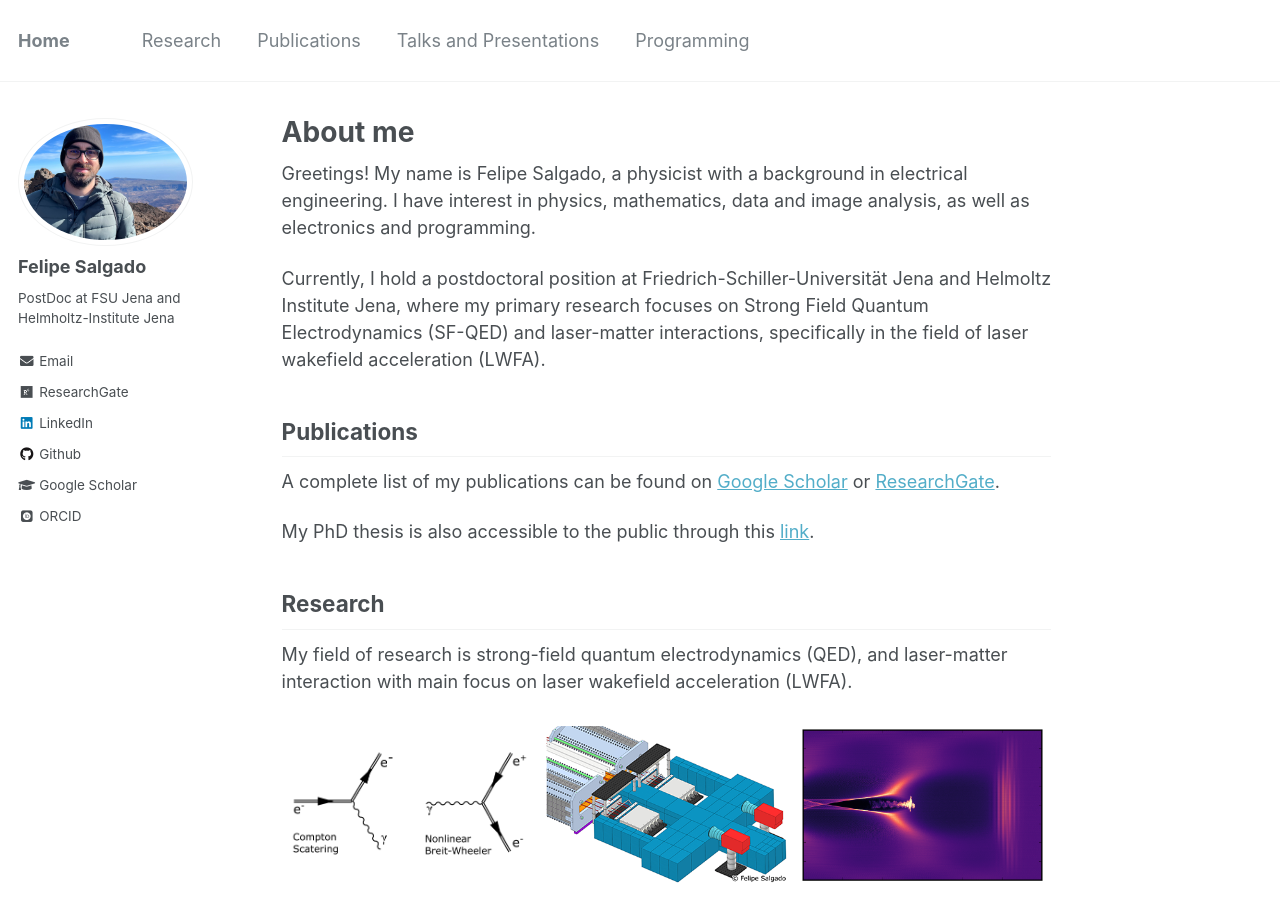
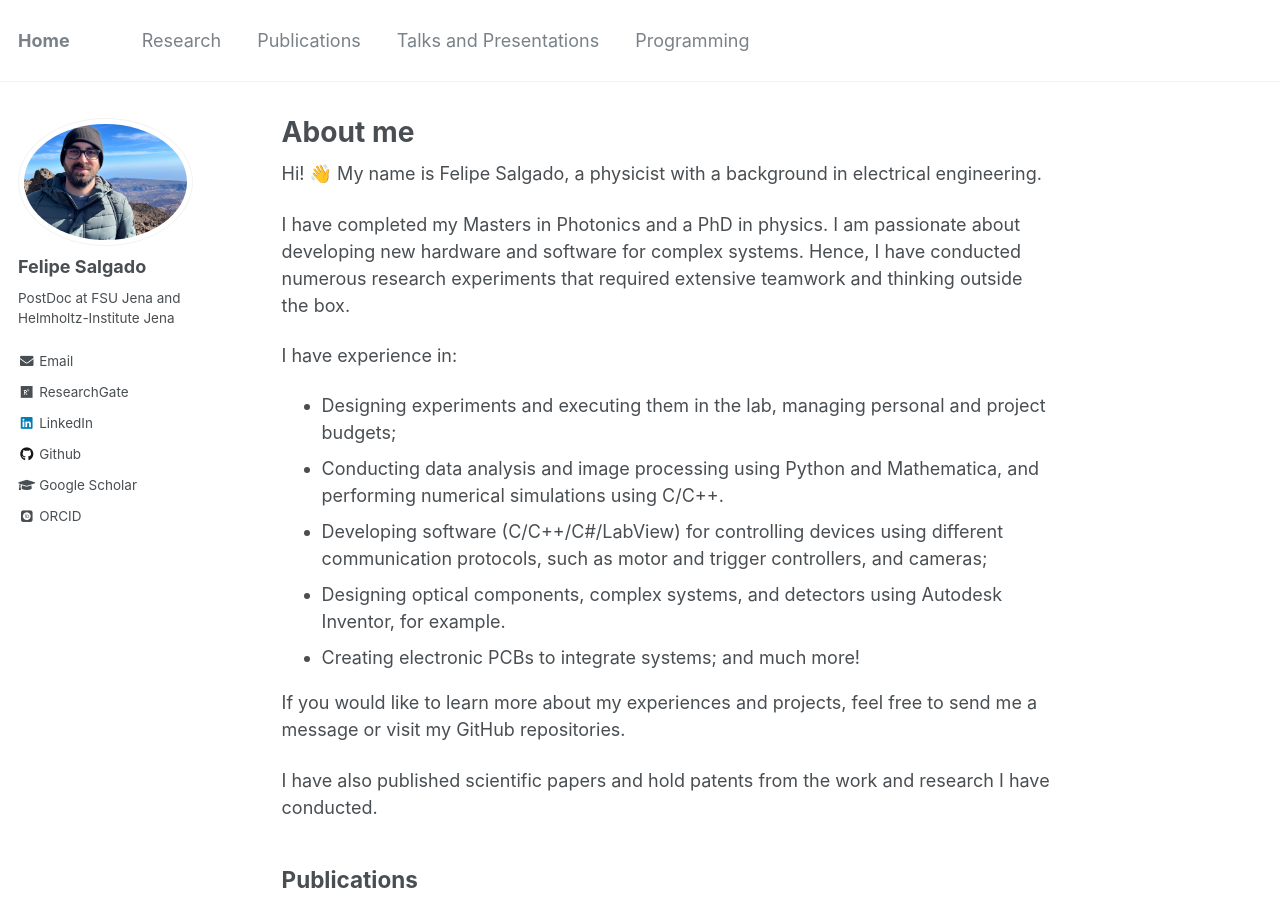
Before and after one commit to felipecsalgado/felipecsalgado.github.io, a Jekyll site: the page built from _pages/about.md, in a window 1280 px wide and 900 px high. Built offline with Jekyll 4.4.1, drawn with Linux system fonts in a browser that asks for light colours; some web fonts are replaced.

Commit message:
new about welcome text

```diff
--- a/_pages/about.md
+++ b/_pages/about.md
@@ -8,11 +8,21 @@
   - /about.html
 ---
 
-Greetings! My name is Felipe Salgado, a physicist with a background in electrical engineering. I have interest in physics, mathematics, data and image analysis, as well as electronics and programming.
+Hi! 👋 My name is Felipe Salgado, a physicist with a background in electrical engineering.
 
-Currently, I hold a postdoctoral position at Friedrich-Schiller-Universität Jena and Helmoltz Institute Jena, where my primary research focuses on Strong Field Quantum Electrodynamics (SF-QED) and laser-matter interactions, specifically in the field of laser wakefield acceleration (LWFA).
+I have completed my Masters in Photonics and a PhD in physics. I am passionate about developing new hardware and software for complex systems. Hence, I have conducted numerous research experiments that required extensive teamwork and thinking outside the box.
 
-<!-- Feel free to explore my public CV [here](../files/CV_Salgado_public.pdf).-->
+I have experience in:
+* Designing experiments and executing them in the lab, managing personal and project budgets;
+* Conducting data analysis and image processing using Python and Mathematica, and performing numerical simulations using C/C++.
+* Developing software (C/C++/C#/LabView) for controlling devices using different communication protocols, such as motor and trigger controllers, and cameras;
+* Designing optical components, complex systems, and detectors using Autodesk Inventor, for example.
+* Creating electronic PCBs to integrate systems;
+and much more!
+
+If you would like to learn more about my experiences and projects, feel free to send me a message or visit my GitHub repositories.
+
+I have also published scientific papers and hold patents from the work and research I have conducted.
 
 <!--**Get in Touch**
 [Linkedin](https://www.linkedin.com/in/felipe-salgado-82a40a34/)
```
Also changed, not shown: 1 other file.
